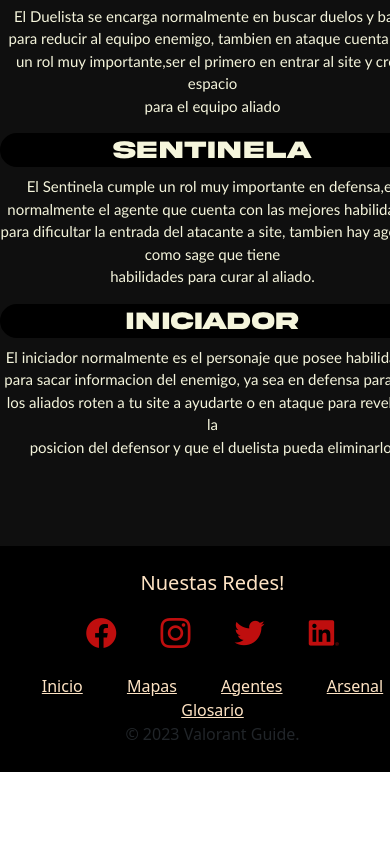
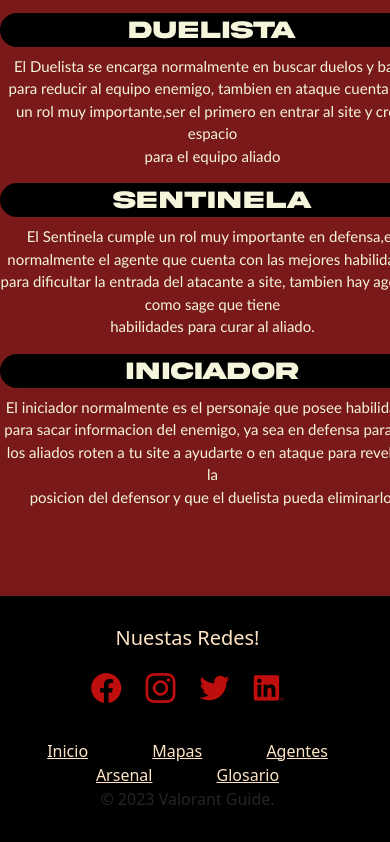
Before and after one commit to ignacor/wikivalorant, a website: page paginas/agentes.html in a window 390 px wide. Shown: the part 568-1410 px from the top of the page. Before the commit the page ends 1340 px from the top, so only its background shows below. Drawn offline with nearby package versions, Linux system fonts and the light colour scheme.

Commit message:
arreglos

```diff
--- a/css/style.css
+++ b/css/style.css
@@ -1,6 +1,3 @@
-
-
-
 /*INDEX ORDENADOR*/
 
 body {
@@ -154,7 +151,7 @@
 
 
 /*INDEX RESPONSIVE*/
-@media (max-width:850px) {
+@media (max-width:812px) {
     #headix {
         background-image: url(../imagenes/general/banner2.jpg);
         width: 100%;
@@ -184,7 +181,7 @@
     #bod {
         background-color: rgb(15, 15, 15);
         width: auto;
-        height: 3160px;
+        height: 3260px;
         margin: 0;
         padding-top: 20px;
     }
@@ -205,7 +202,7 @@
     #discord iframe {
         display: flex;
         float: left;
-        width: 360px;
+        width: 330px;
         height: 350px;
 
     }
@@ -241,7 +238,49 @@
         height: 400px;
     }
 
-    #piex{}
+    footer{
+        background-color: black;
+        text-align: center;
+        padding-bottom: 5px;
+        padding-top: 5px;
+        width: 375px;
+    }
+
+    footer h5 {
+        color: bisque;
+        text-align: center;
+        padding: 5px;
+    }
+
+    #social {
+        text-align: center;
+    }
+
+    #social a {
+        font-size: 30px;
+        margin: 10px;
+        color: rgb(191, 14, 14);
+        text-decoration: none;
+
+    }
+
+    #social a:hover {
+        background-color: rgb(15, 15, 15);
+        padding: 15px;
+        border: 2px solid rgb(15, 15, 15);
+        border-radius: 25px;
+    }
+
+    #pag {
+        text-align: center;
+        margin-top: 30px;
+    }
+
+    #pag a {
+        color: bisque;
+        padding: 30px;
+
+    }
 
 
 }
@@ -386,7 +425,7 @@
 }
 
 /*MAPAS RESPONSIVE*/
-@media (max-width:850px) {
+@media (max-width:812px) {
     #headermap {
         background-color: black;
         padding: 80px;
@@ -445,10 +484,12 @@
         color: beige;
         font-size: 20px;
         margin: 3px;
-        text-align: center; padding-right: 0px;
-    }
-
-    #split p { border: 5px solid rgba(55, 54, 54, 0.577);
+        text-align: center;
+        padding-right: 0px;
+    }
+
+    #split p {
+        border: 5px solid rgba(55, 54, 54, 0.577);
         border-radius: 25px;
         float: right;
         color: beige;
@@ -457,7 +498,8 @@
         padding-right: 0px;
     }
 
-    #bind p { border: 5px solid rgba(55, 54, 54, 0.577);
+    #bind p {
+        border: 5px solid rgba(55, 54, 54, 0.577);
         border-radius: 25px;
         padding-right: 0px;
         float: right;
@@ -466,12 +508,14 @@
         text-align: center;
     }
 
-    #ascent p { border: 5px solid rgba(55, 54, 54, 0.577);
+    #ascent p {
+        border: 5px solid rgba(55, 54, 54, 0.577);
         border-radius: 25px;
         float: right;
         color: beige;
         font-size: 20px;
-        text-align: center; padding-right: 0px;
+        text-align: center;
+        padding-right: 0px;
     }
 
 
@@ -863,8 +907,8 @@
 }
 
 /*AGENTES RESPONSIVE*/
-@media (max-width:850px) {
-
+@media (max-width: 812px)
+    {
 
     .agentes {
         color: beige;
@@ -872,7 +916,7 @@
 
     #headag {
         width: 425px;
-        height: 300px;
+        height: 350px;
     }
 
     #headag h1 {
@@ -880,13 +924,10 @@
         text-align: center;
     }
 
-
-
     #navag {
-        display:flex;
+        display: flex;
         justify-content: center;
         align-items: center;
-
     }
 
     #jettag {
@@ -905,7 +946,7 @@
     #jettag img:last-child {
         position: relative;
         width: 30px;
-        height:50px;
+        height: 50px;
         bottom: 70px;
         left: 13px;
 
@@ -929,8 +970,8 @@
 
     #kayoag {
         position: relative;
-        width: 70px;
-        height: 90px;
+        width: 30px;
+        height: 45px;
         margin: 0px;
     }
 
@@ -942,8 +983,8 @@
 
     #kayoag img:last-child {
         position: relative;
-        width: 30px;
-        height:50px;
+        width: 70px;
+        height: 90px;
         bottom: 70px;
         left: 13px;
 
@@ -981,7 +1022,7 @@
     #viperag img:last-child {
         position: relative;
         width: 30px;
-        height:50px;
+        height: 50px;
         bottom: 70px;
         left: 13px;
 
@@ -1019,23 +1060,18 @@
     #sageag img:last-child {
         position: relative;
         width: 30px;
-        height:50px;
+        height: 50px;
         bottom: 70px;
         left: 13px;
 
     }
-
     #sageag:hover {
         transform: perspective(0px) rotateX(0deg) translateY(0%) translateZ(0);
     }
-
     #sageag::before {
         height: 30px;
         width: 50px;
     }
-
-
-
     #sageag:hover img:last-child {
         transform: translatey(0%)
     }
@@ -1049,7 +1085,6 @@
     }
 
     #cypherag img:first-child {
-        object-fit: cover;
         width: 70px;
         height: 90px;
     }
@@ -1057,30 +1092,25 @@
     #cypherag img:last-child {
         position: relative;
         width: 30px;
-        height:50px;
+        height: 50px;
         bottom: 70px;
         left: 13px;
 
     }
-
     #cypherag:hover {
         transform: perspective(0px) rotateX(0deg) translateY(0%) translateZ(0);
     }
-
     #cypherag::before {
         height: 30px;
         width: 50px;
     }
-
-
-
     #cypherag:hover img:last-child {
         transform: translatey(0%)
     }
 
 
     #bodyag {
-        background-color: rgb(15, 15, 15);
+        background-color: rgb(121, 25, 25);
         width: 425px;
         padding-bottom: 200px;
     }
@@ -1093,14 +1123,10 @@
         font-size: 17px;
         text-align: center;
     }
-
-
     .roles p {
         font-size: 15px;
         text-align: center;
     }
-
-
     .roles div img {
         display: none;
     }
@@ -1124,13 +1150,8 @@
         padding-right: 0px;
     }
 
-    #piex {
-        width: 425;
-    }
-
-
-}
-
+
+}
 
 
 
@@ -1229,7 +1250,7 @@
 }
 
 /*ARSENAL RESPONSIVE*/
-@media (max-width:850px) {
+@media (max-width:762px) {
 
     #headars {
         height: 500px;
@@ -1265,7 +1286,6 @@
     }
 
 }
-
 /*GLOSARIO ORDENADOR*/
 #headglo {
     background-color: black;
@@ -1363,24 +1383,28 @@
     border-radius: 25px;
     margin: 10px;
 }
+
 #main {
     background-color: black;
     border: 2px solid black;
     border-radius: 25px;
     margin: 10px;
 }
+
 #filleo {
     background-color: black;
     border: 2px solid black;
     border-radius: 25px;
     margin: 10px;
 }
+
 #forzar {
     background-color: black;
     border: 2px solid black;
     border-radius: 25px;
     margin: 10px;
 }
+
 #baitear {
     background-color: black;
     border: 2px solid black;
@@ -1389,7 +1413,7 @@
 }
 
 /* GLOSARIO RESPONSIVE*/
-@media (max-width:850px) {
+@media (max-width:812px) {
 
 
     #headglo h1 {
@@ -1421,6 +1445,7 @@
 
 
 }
+
 /*Jett,Cypher,Kayo,Sage,Viper ORD*/
 #head {
     background-color: black;
@@ -1448,11 +1473,13 @@
     height: 2450px;
 
 }
- #bio{
-    background-color: black;
-    border: 2px solid black;
-    border-radius: 25px;
- }
+
+#bio {
+    background-color: black;
+    border: 2px solid black;
+    border-radius: 25px;
+}
+
 #bio h2 {
     font-family: 'valorant font';
 }
@@ -1463,7 +1490,8 @@
     border-radius: 25px;
     margin-top: 20px;
 }
-#rol h2{
+
+#rol h2 {
     font-family: 'valorant font';
 
 }
@@ -1474,7 +1502,8 @@
     border-radius: 25px;
     margin-top: 20px;
 }
-#hab h2{
+
+#hab h2 {
     font-family: 'valorant font';
 
 }
@@ -1485,17 +1514,19 @@
     margin: 10px;
 }
 
-#Q h3{
+#Q h3 {
     font-family: 'valorant font';
 
 }
+
 #E {
 
     border: 2px solid rgb(15, 15, 15);
     border-radius: 25px;
     margin: 10px;
 }
-#E h3{
+
+#E h3 {
     font-family: 'valorant font';
 
 }
@@ -1506,7 +1537,8 @@
     border-radius: 25px;
     margin: 10px;
 }
-#C h3{
+
+#C h3 {
     font-family: 'valorant font';
 
 }
@@ -1516,7 +1548,8 @@
     border-radius: 25px;
     margin: 10px;
 }
-#X h3{
+
+#X h3 {
     font-family: 'valorant font';
 
 }
@@ -1528,7 +1561,8 @@
     margin-top: 20px;
 
 }
-#tr h2{
+
+#tr h2 {
     font-family: 'valorant font';
 
 }
@@ -1594,14 +1628,13 @@
 }
 
 /*Jett,Kayo,Viper,Sage,Cypher RESPONSIVE*/
-@media (max-width:850px) {
-
+@media (max-width:812px) {
     #head img {
         display: inline;
         justify-content: center;
         flex-direction: row;
         padding-left: 0px;
-    width:  170px;
+        width: 170px;
         height: 120px;
     }
 
@@ -1614,12 +1647,12 @@
 
 
 
-#Q video{
+    #Q video {
         height: 250px;
         width: 300px;
     }
 
-#E video{
+    #E video {
         height: 250px;
         width: 300px;
     }
@@ -1638,8 +1671,9 @@
         height: 250px;
         width: 300px;
     }
+
     .slider-frame {
-        width:  420px;
+        width: 420px;
         height: 150px;
         margin: 0px 0px 0px;
     }
@@ -1693,7 +1727,8 @@
         }
 
     }
-#piex{
+
+    #piex {
         width: 425px;
     }
 
--- a/paginas/agentes.html
+++ b/paginas/agentes.html
@@ -21,8 +21,8 @@
         }
     </style>
     <link rel="shortcut icon" href="https://vgraphs.com/images/players/sprays/valorant-collectible-valorant-spray.png">
-    <link rel="stylesheet" href="../css/style.css" />
     <link rel="stylesheet" href="../css/bootstrap.min.css" />
+     <link rel="stylesheet" href="../css/style.css">
     <link rel="shortcut icon" href="https://vgraphs.com/images/players/sprays/valorant-collectible-valorant-spray.png">
     <title>Agentes-Valorant Guide</title>
 
```
Also changed, not shown: index.html (+4 -2 lines), paginas/arsenal.html (+1 -2 lines), paginas/viper.html (+1 -0 lines). Lines whose indentation alone changed are shown as unchanged.
